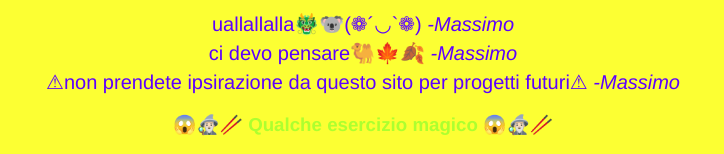
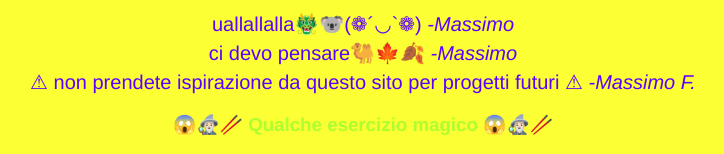
Before and after one commit to macs-massimopiazza/i-classe-80, a Vue app: page / in a window 1280 px wide. Shown: the part 169-323 px from the top of the page, without its empty margins (277-1001 px from the left). Built offline with nearby package versions, Linux system fonts and the light colour scheme.

Commit message:
fix typo

```diff
--- a/src/App.vue
+++ b/src/App.vue
@@ -21,7 +21,7 @@ export default {
       frasi: [
         { testo: "uallallalla🐲🐨(❁´◡`❁)", nome: "Massimo" },
         { testo: "ci devo pensare🐫🍁🍂", nome: "Massimo" },
-        { testo: "⚠non prendete ipsirazione da questo sito per progetti futuri⚠", nome: "Massimo" },
+        { testo: "⚠ non prendete ispirazione da questo sito per progetti futuri ⚠", nome: "Massimo F." },
       ],
       esercizi: [
         { link: "ciao", imagePath: "./images/cavallo.jpg"}
```
